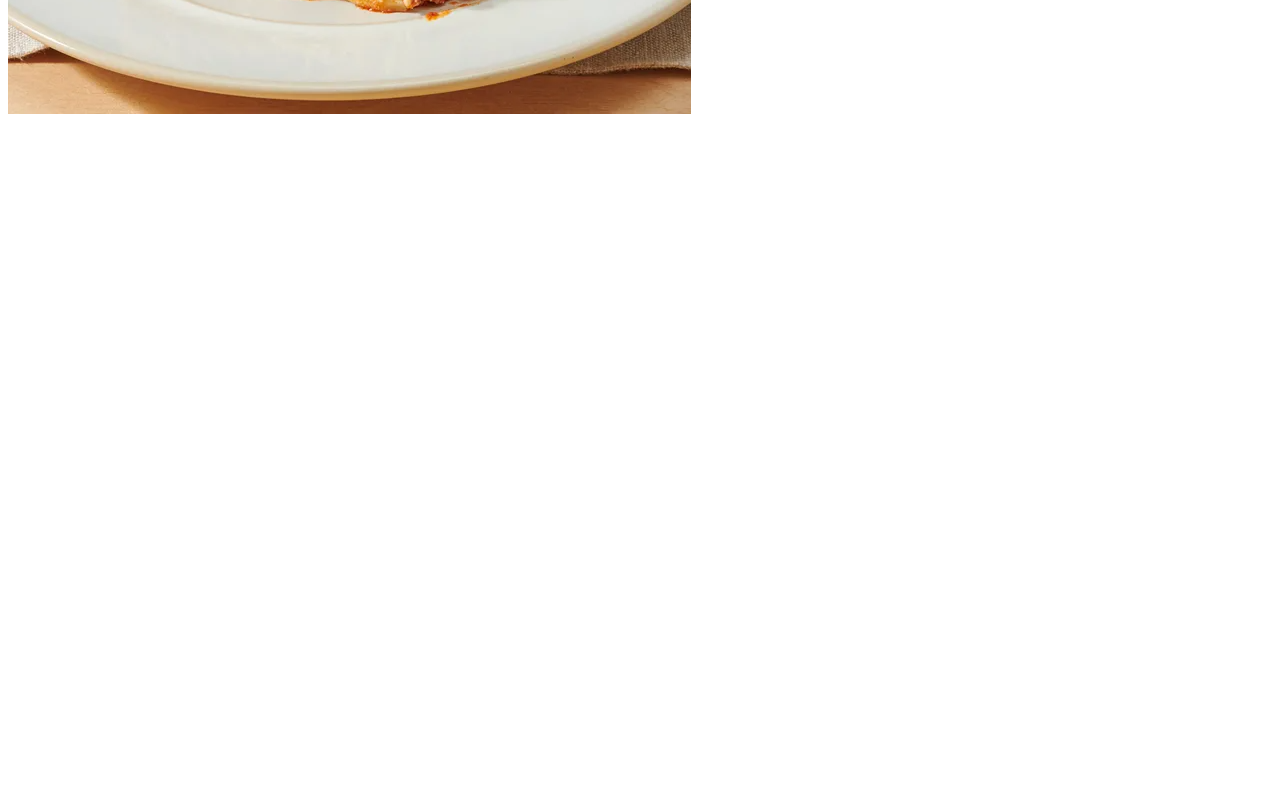
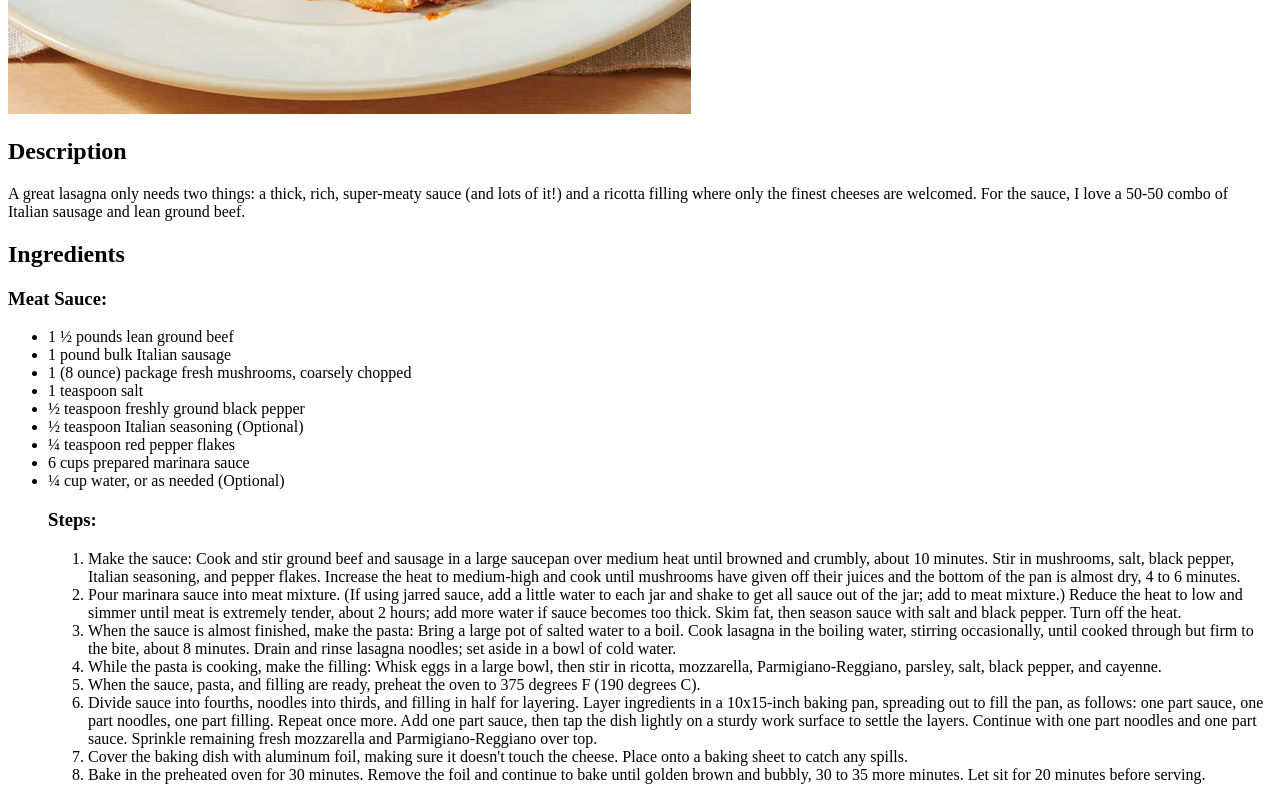
Before and after one commit to MHBiasotto/odin-recipes, a plain HTML site: page recipes/lasagna.html in a window 1280 px wide. Shown: the part 440-1240 px from the top of the page. Before the commit the page ends 800 px from the top, so only its background shows below. Drawn offline with Linux system fonts and the light colour scheme.

Commit message:
In this commit, i have made changes to the lasagna adding the first recipe, Chef John's Lasagna.

```diff
--- a/recipes/lasagna.html
+++ b/recipes/lasagna.html
@@ -7,8 +7,59 @@
 </head>
 <body>
     <a href="../index.html" target="_blank" rel="noopener noreferrer">Back to Home</a>
+
     <p><img src="../images/Chef-John's-Lasagna.png" alt="Chef John's Lasagna" width="683" height="512"></p>
 
+    <h2>Description</h2>
+    <p>A great lasagna only needs two things: a thick, rich, super-meaty sauce (and lots of it!) and a ricotta filling where only the finest cheeses are welcomed. For the sauce, I love a 50-50 combo of Italian sausage and lean ground beef.</p>
 
-</body>
+    <h2>Ingredients</h2>
+    <h3>Meat Sauce:</h3>
+    <ul>
+        <li>1 ½ pounds lean ground beef</li>
+
+    <li>1 pound bulk Italian sausage</li>
+
+    <li>1 (8 ounce) package fresh mushrooms, coarsely chopped</li>
+
+    <li>1 teaspoon salt</li>
+
+    <li>½ teaspoon freshly ground black pepper</li>
+
+    <li>½ teaspoon Italian seasoning (Optional)</li>
+
+    <li>¼ teaspoon red pepper flakes</li>
+
+    <li>6 cups prepared marinara sauce</li>
+
+    <li>¼ cup water, or as needed (Optional)</li>
+
+    <h3>Steps:</h3>
+    <ol>
+        <li> Make the sauce: Cook and stir ground beef and sausage in a large saucepan over medium heat until browned and crumbly,
+            about 10 minutes. Stir in mushrooms, salt, black pepper, Italian seasoning, and pepper flakes. Increase the heat to medium-high and cook until
+            mushrooms have given off their juices and the bottom of the pan is almost dry, 4 to 6 minutes.</li>
+
+        <li> Pour marinara sauce into meat mixture. (If using jarred sauce, add a little water to each jar and shake to get all sauce
+             out of the jar; add to meat mixture.) Reduce the heat to low and simmer until meat is extremely tender, about 2 hours; add more water if sauce becomes
+              too thick. Skim fat, then season sauce with salt and black pepper. Turn off the heat.</li>
+
+        <li> When the sauce is almost finished, make the pasta: Bring a large pot of salted water to a boil. Cook lasagna in the boiling water, stirring occasionally,
+             until cooked through but firm to the bite, about 8 minutes. Drain and rinse lasagna noodles; set aside in a bowl of cold water.</li>
+
+        <li> While the pasta is cooking, make the filling: Whisk eggs in a large bowl, then stir in ricotta, mozzarella, Parmigiano-Reggiano, parsley, salt, black pepper,
+             and cayenne.</li>
+
+        <li> When the sauce, pasta, and filling are ready, preheat the oven to 375 degrees F (190 degrees C).</li>
+
+        <li>Divide sauce into fourths, noodles into thirds, and filling in half for layering. Layer ingredients in a 10x15-inch baking pan, spreading out to fill the pan,
+             as follows: one part sauce, one part noodles, one part filling. Repeat once more. Add one part sauce, then tap the dish lightly on a sturdy work surface to settle the layers.
+              Continue with one part noodles and one part sauce. Sprinkle remaining fresh mozzarella and Parmigiano-Reggiano over top.</li>
+
+        <li>Cover the baking dish with aluminum foil, making sure it doesn't touch the cheese. Place onto a baking sheet to catch any spills.</li>
+
+        <li>Bake in the preheated oven for 30 minutes. Remove the foil and continue to bake until golden brown and bubbly, 30 to 35 more minutes.
+         Let sit for 20 minutes before serving.</li>
+
+        </body>
 </html>
```
